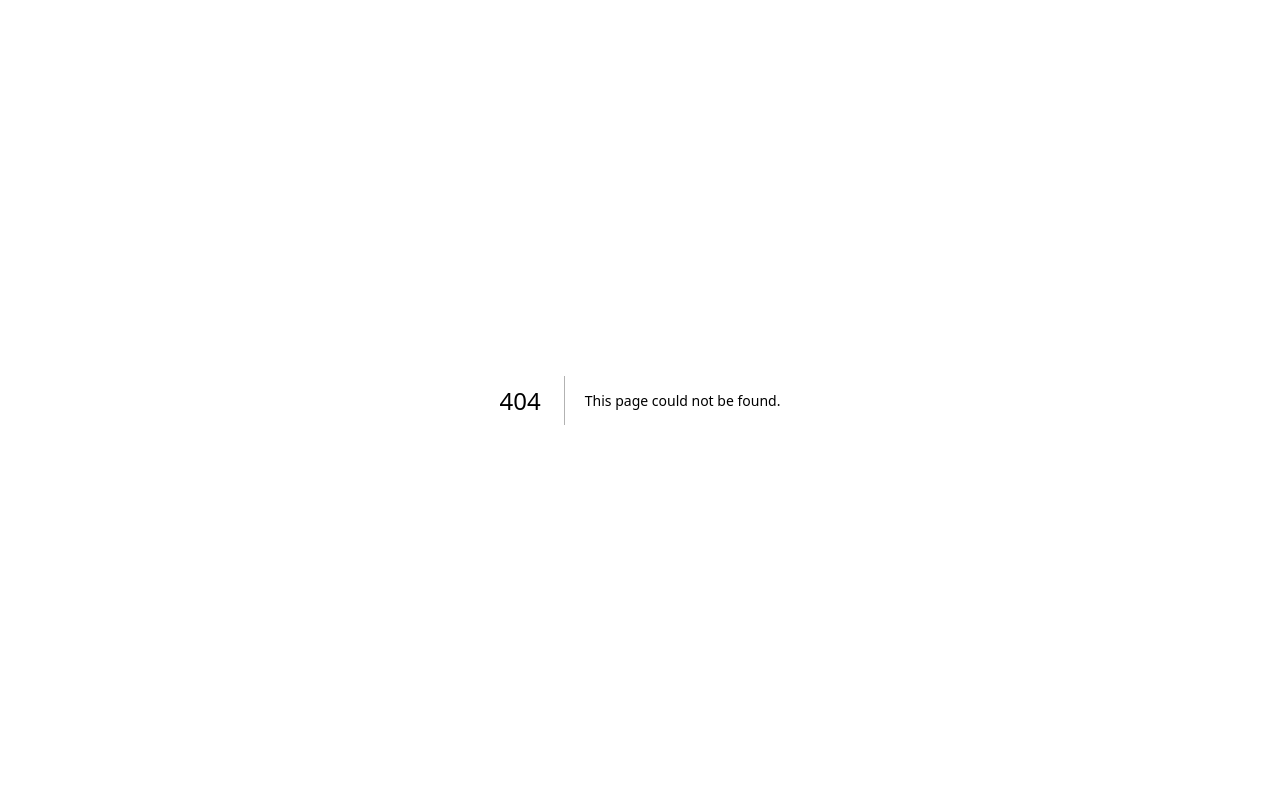
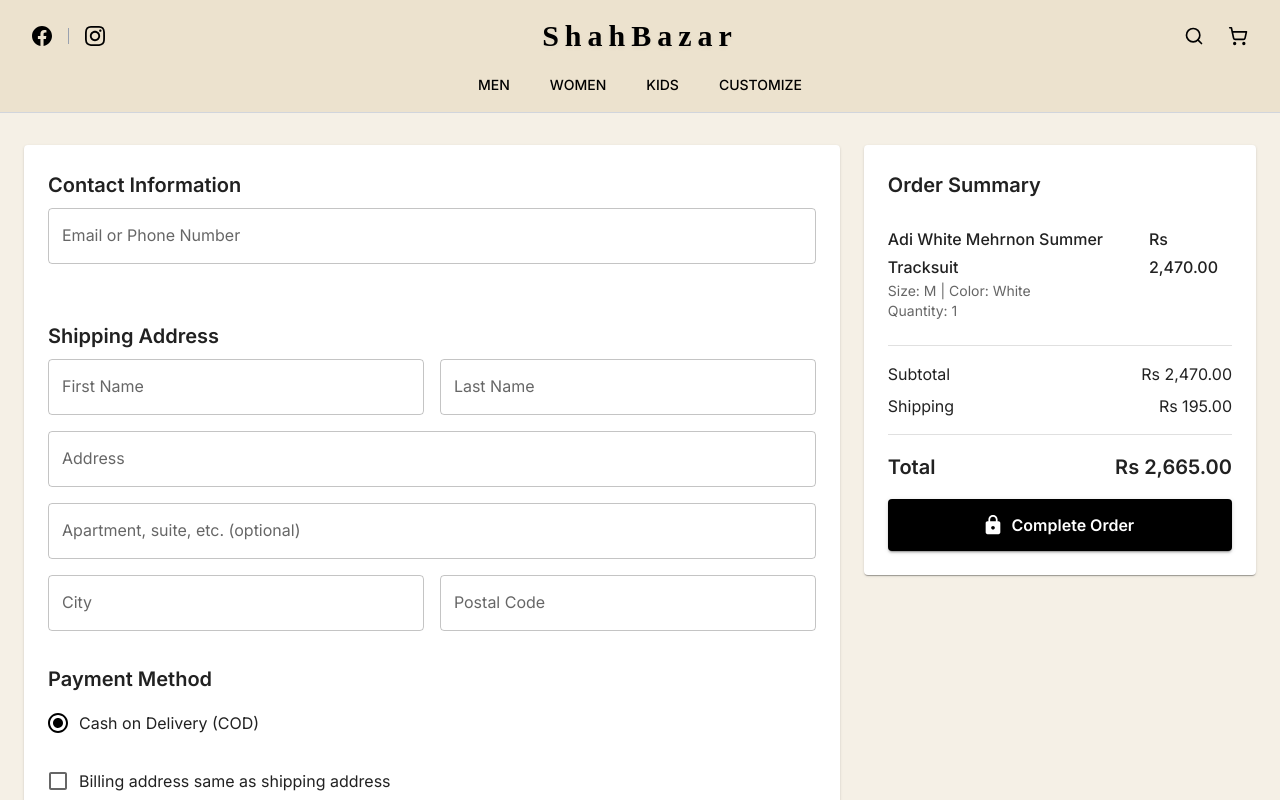
Before and after one commit to ZainJ5/e-commence-store, a Next.js app: page /checkout in a window 1280 px wide. Before the commit this address had no page. Shown: the top 800 px of the page. Built offline with nearby package versions, Linux system fonts and the light colour scheme.

Commit message:
Created Checkout page

```diff
--- a/package.json
+++ b/package.json
@@ -9,6 +9,10 @@
     "lint": "next lint"
   },
   "dependencies": {
+    "@emotion/react": "^11.14.0",
+    "@emotion/styled": "^11.14.1",
+    "@mui/icons-material": "^7.2.0",
+    "@mui/material": "^7.2.0",
     "bcryptjs": "^3.0.2",
     "cloudinary": "^2.7.0",
     "framer-motion": "^12.23.1",
--- /dev/null
+++ b/src/app/checkout/page.jsx
@@ -0,0 +1,205 @@
+'use client';
+import { useState } from 'react';
+import {
+  Box,
+  Container,
+  Paper,
+  Typography,
+  TextField,
+  Button,
+  Divider,
+  Radio,
+  RadioGroup,
+  FormControlLabel,
+  Checkbox,
+  useTheme,
+  useMediaQuery,
+} from '@mui/material';
+import { Lock } from '@mui/icons-material';
+import Navbar from '../components/Navbar';
+import Footer from '../components/Footer';
+
+function CheckoutPage() {
+  const [billingAddress, setBillingAddress] = useState(true);
+  const theme = useTheme();
+  const isMobile = useMediaQuery(theme.breakpoints.down('md'));
+
+  const inputStyles = {
+    '& .MuiOutlinedInput-root': {
+      '&.Mui-focused fieldset': {
+        borderColor: 'black',
+      },
+    },
+    '& .MuiInputLabel-root.Mui-focused': {
+      color: 'black',
+    },
+  };
+
+  return (
+    <Box sx={{ backgroundColor: '#f5f0e6', minHeight: '100vh' }}>
+      <Navbar />
+
+      <Container maxWidth="xl" sx={{ py: 4 }}>
+        <Box sx={{
+          display: 'flex',
+          flexDirection: { xs: 'column', md: 'row' },
+          gap: 3,
+        }}>
+          {/* Form Section */}
+          <Box sx={{
+            width: { xs: '100%', md: 'calc(100% - 400px)' },
+            order: { xs: 1, md: 1 }
+          }}>
+            <Paper sx={{ p: 3 }}>
+              {/* Contact Information */}
+              <Typography variant="h6" gutterBottom sx={{ fontWeight: 600 }}>
+                Contact Information
+              </Typography>
+              <TextField
+                fullWidth
+                label="Email or Phone Number"
+                variant="outlined"
+                sx={{ '& .MuiOutlinedInput-root': { '&.Mui-focused fieldset': { borderColor: 'black' } }, '& .MuiInputLabel-root.Mui-focused': { color: 'black' }, mb: 3 }}
+              />
+              {/* Shipping Address */}
+              <Typography variant="h6" gutterBottom sx={{ mt: 4, fontWeight: 600 }}>
+                Shipping Address
+              </Typography>
+              <Box sx={{ display: 'flex', gap: 2, mb: 2, flexDirection: { xs: 'column', sm: 'row' } }}>
+                <TextField
+                  fullWidth
+                  label="First Name"
+                  variant="outlined"
+                  sx={{ '& .MuiOutlinedInput-root': { '&.Mui-focused fieldset': { borderColor: 'black' } }, '& .MuiInputLabel-root.Mui-focused': { color: 'black' } }}
+                />
+                <TextField
+                  fullWidth
+                  label="Last Name"
+                  variant="outlined"
+                  sx={{ '& .MuiOutlinedInput-root': { '&.Mui-focused fieldset': { borderColor: 'black' } }, '& .MuiInputLabel-root.Mui-focused': { color: 'black' } }}
+                />
+              </Box>
+              <TextField
+                fullWidth
+                label="Address"
+                variant="outlined"
+                sx={{ '& .MuiOutlinedInput-root': { '&.Mui-focused fieldset': { borderColor: 'black' } }, '& .MuiInputLabel-root.Mui-focused': { color: 'black' }, mb: 2 }}
+              />
+              <TextField
+                fullWidth
+                label="Apartment, suite, etc. (optional)"
+                variant="outlined"
+                sx={{ '& .MuiOutlinedInput-root': { '&.Mui-focused fieldset': { borderColor: 'black' } }, '& .MuiInputLabel-root.Mui-focused': { color: 'black' }, mb: 2 }}
+              />
+              <Box sx={{ display: 'flex', gap: 2, mb: 2, flexDirection: { xs: 'column', sm: 'row' } }}>
+                <TextField
+                  fullWidth
+                  label="City"
+                  variant="outlined"
+                  sx={{ '& .MuiOutlinedInput-root': { '&.Mui-focused fieldset': { borderColor: 'black' } }, '& .MuiInputLabel-root.Mui-focused': { color: 'black' } }}
+                />
+                <TextField
+                  fullWidth
+                  label="Postal Code"
+                  variant="outlined"
+                  sx={{ '& .MuiOutlinedInput-root': { '&.Mui-focused fieldset': { borderColor: 'black' } }, '& .MuiInputLabel-root.Mui-focused': { color: 'black' } }}
+                />
+              </Box>
+              {/* Payment Method */}
+              <Typography variant="h6" gutterBottom sx={{ mt: 4, fontWeight: 600 }}>
+                Payment Method
+              </Typography>
+              <RadioGroup defaultValue="cod">
+                <FormControlLabel
+                  value="cod"
+                  control={<Radio sx={{ '&.Mui-checked': { color: 'black' } }} />}
+                  label="Cash on Delivery (COD)"
+                />
+              </RadioGroup>
+              <FormControlLabel
+                control={
+                  <Checkbox
+                    sx={{ '&.Mui-checked': { color: 'black' } }}
+                  />
+                }
+                label="Billing address same as shipping address"
+                sx={{ mt: 2 }}
+              />
+            </Paper>
+          </Box>
+          {/* Order Summary */}
+          <Box sx={{
+            width: { xs: '100%', md: '400px' },
+            order: { xs: 2, md: 1 },
+            position: { md: 'sticky' },
+            top: { md: '20px' },
+            alignSelf: 'flex-start'
+          }}>
+            <Paper sx={{ p: 3 }}>
+              <Typography variant="h6" gutterBottom sx={{ fontWeight: 600 }}>
+                Order Summary
+              </Typography>
+              <Box sx={{ my: 3 }}>
+                <Box sx={{ display: 'flex', justifyContent: 'space-between', mb: 2 }}>
+                  <Box>
+                    <Typography variant="subtitle1" sx={{ fontWeight: 500 }}>
+                      Adi White Mehrnon Summer Tracksuit
+                    </Typography>
+                    <Typography variant="body2" color="text.secondary">
+                      Size: M | Color: White
+                    </Typography>
+                    <Typography variant="body2" color="text.secondary">
+                      Quantity: 1
+                    </Typography>
+                  </Box>
+                  <Typography variant="subtitle1" sx={{ fontWeight: 500 }}>
+                    Rs 2,470.00
+                  </Typography>
+                </Box>
+              </Box>
+              <Divider />
+              <Box sx={{ my: 2 }}>
+                <Box sx={{ display: 'flex', justifyContent: 'space-between', mb: 1 }}>
+                  <Typography>Subtotal</Typography>
+                  <Typography>Rs 2,470.00</Typography>
+                </Box>
+                <Box sx={{ display: 'flex', justifyContent: 'space-between', mb: 1 }}>
+                  <Typography>Shipping</Typography>
+                  <Typography>Rs 195.00</Typography>
+                </Box>
+              </Box>
+              <Divider />
+              <Box sx={{ display: 'flex', justifyContent: 'space-between', my: 2 }}>
+                <Typography variant="h6" sx={{ fontWeight: 600 }}>Total</Typography>
+                <Typography variant="h6" sx={{ fontWeight: 600 }}>Rs 2,665.00</Typography>
+              </Box>
+              <Button
+                fullWidth
+                variant="contained"
+                size="large"
+                startIcon={<Lock />}
+                sx={{
+                  backgroundColor: '#000000',
+                  color: '#ffffff',
+                  '&:hover': {
+                    backgroundColor: '#333333',
+                  },
+                  py: 1.5,
+                  textTransform: 'none',
+                  fontSize: '16px',
+                  fontWeight: 600
+                }}
+              >
+                Complete Order
+              </Button>
+            </Paper>
+          </Box>
+        </Box>
+      </Container>
+      <Footer />
+    </Box>
+
+  );
+}
+
+export default CheckoutPage;
--- a/src/app/components/Navbar.jsx
+++ b/src/app/components/Navbar.jsx
@@ -20,7 +20,7 @@ const Navbar = () => {
 
   return (
     <>
-<nav className="w-full z-50 py-4 border-b border-gray-300 bg-[rgb(240,230,210)]">
+<nav className="w-full z-50 py-4 border-b border-gray-300 bg-[rgb(236,226,206)]">
         <div className="max-w-7xl mx-auto px-4 sm:px-6 lg:px-8">
           <div className="flex justify-between items-center">
             <div className="w-1/3 flex justify-start items-center">
--- a/src/app/layout.js
+++ b/src/app/layout.js
@@ -1,18 +1,34 @@
+"use client"
+
 import { Inter } from 'next/font/google';
+import { ThemeProvider, createTheme } from '@mui/material/styles';
 import './globals.css';
 
 const inter = Inter({ subsets: ['latin'] });
 
-export const metadata = {
-  title: 'ShahBazar - Premium Fashion Store',
-  description: 'Elevate your style with premium fashion pieces. Where luxury meets accessibility.',
-};
+const theme = createTheme({
+  typography: {
+    fontFamily: '"Inter", "Helvetica", "Arial", sans-serif',
+  },
+  palette: {
+    primary: {
+      main: '#f0e6d2',
+    },
+  },
+});
+
+// export const metadata = {
+//   title: 'ShahBazar - Premium Fashion Store',
+//   description: 'Elevate your style with premium fashion pieces. Where luxury meets accessibility.',
+// };
 
 export default function RootLayout({ children }) {
   return (
     <html lang="en">
       <body className={inter.className}>
+        <ThemeProvider theme={theme}>
           {children}
+        </ThemeProvider>
       </body>
     </html>
   );
```
Also changed, not shown: 1 other file (tests, documents, lock files or other folders).
